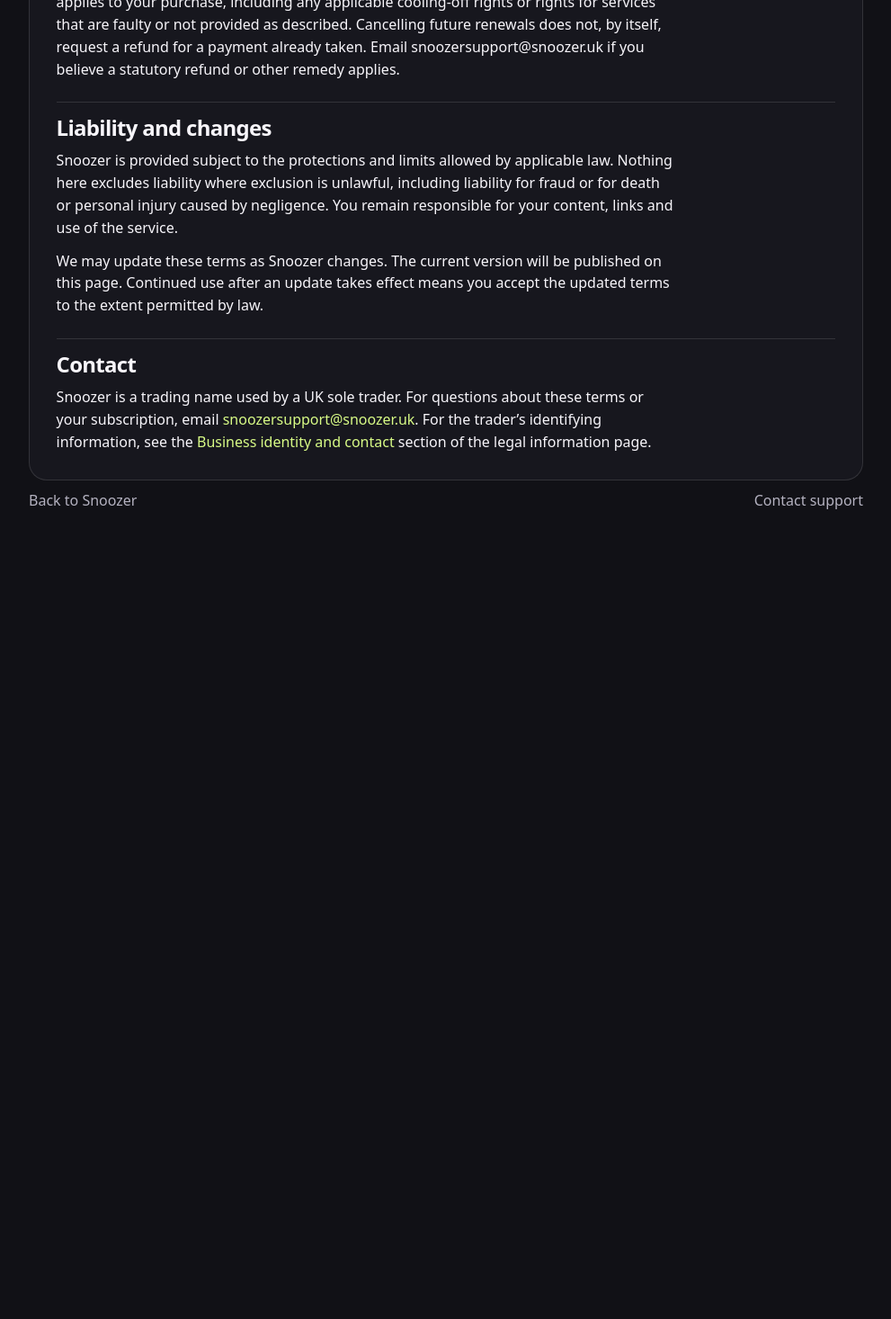
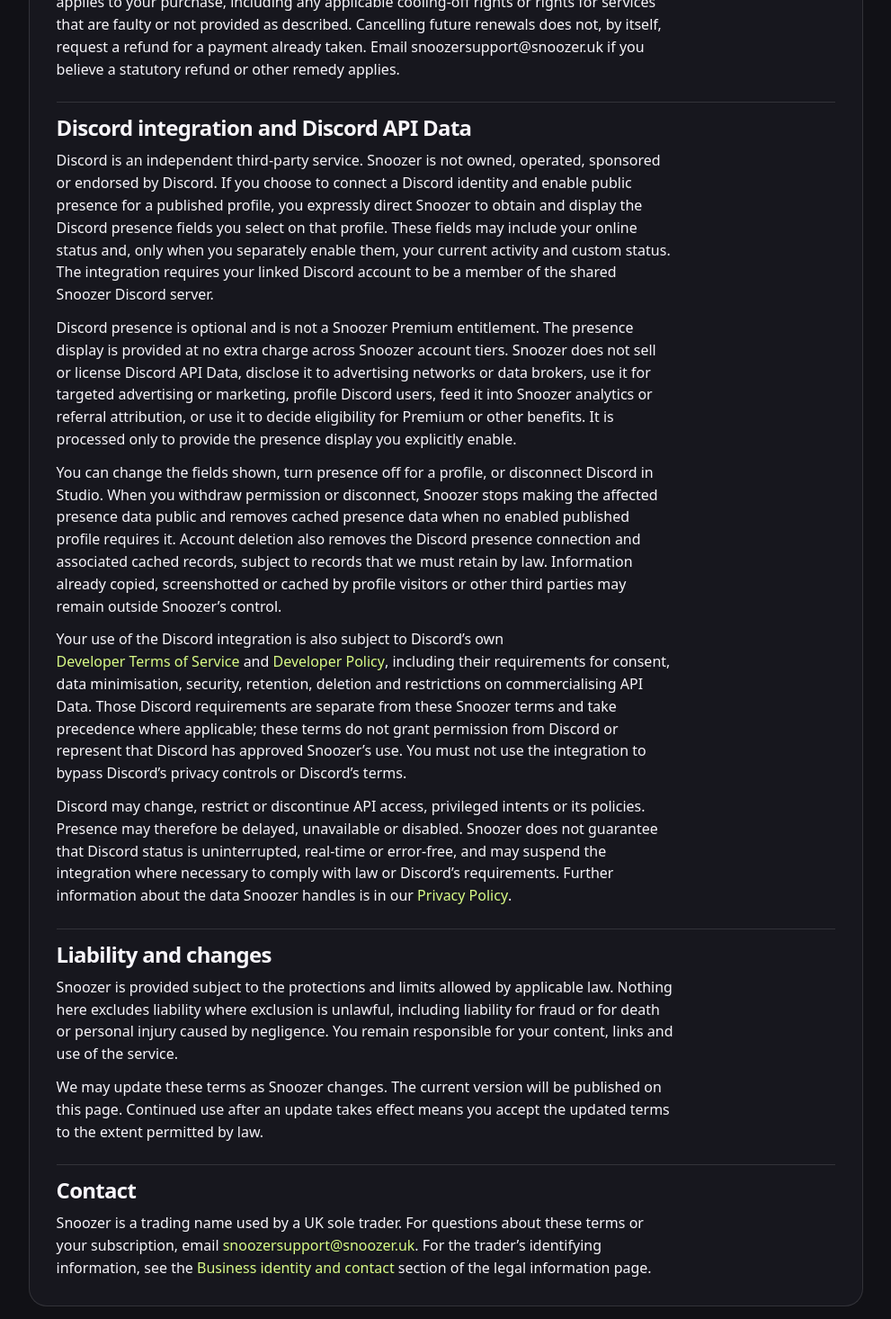
Before and after one commit to Truwty/snoozer-uk, a Next.js app: page /terms in a window 1280 px wide. Shown: the part 1696-3162 px from the top of the page at 90% size, without its empty margins (144-1135 px from the left). Before the commit the page ends 2346 px from the top, so only its background shows below. Built offline with nearby package versions, Linux system fonts and the light colour scheme; no server answers.

Commit message:
legal(discord): add Discord API data terms

```diff
--- a/src/app/terms/page.tsx
+++ b/src/app/terms/page.tsx
@@ -37,6 +37,14 @@ export default function Terms() {
       <p>Snoozer generally does not offer voluntary refunds for subscription charges. This does not remove any refund, remedy or cancellation right you have under the consumer law that applies to your purchase, including any applicable cooling-off rights or rights for services that are faulty or not provided as described. Cancelling future renewals does not, by itself, request a refund for a payment already taken. Email snoozersupport@snoozer.uk if you believe a statutory refund or other remedy applies.</p>
     </section>
     <section className="legal-section stack">
+      <h2>Discord integration and Discord API Data</h2>
+      <p>Discord is an independent third-party service. Snoozer is not owned, operated, sponsored or endorsed by Discord. If you choose to connect a Discord identity and enable public presence for a published profile, you expressly direct Snoozer to obtain and display the Discord presence fields you select on that profile. These fields may include your online status and, only when you separately enable them, your current activity and custom status. The integration requires your linked Discord account to be a member of the shared Snoozer Discord server.</p>
+      <p>Discord presence is optional and is not a Snoozer Premium entitlement. The presence display is provided at no extra charge across Snoozer account tiers. Snoozer does not sell or license Discord API Data, disclose it to advertising networks or data brokers, use it for targeted advertising or marketing, profile Discord users, feed it into Snoozer analytics or referral attribution, or use it to decide eligibility for Premium or other benefits. It is processed only to provide the presence display you explicitly enable.</p>
+      <p>You can change the fields shown, turn presence off for a profile, or disconnect Discord in Studio. When you withdraw permission or disconnect, Snoozer stops making the affected presence data public and removes cached presence data when no enabled published profile requires it. Account deletion also removes the Discord presence connection and associated cached records, subject to records that we must retain by law. Information already copied, screenshotted or cached by profile visitors or other third parties may remain outside Snoozer’s control.</p>
+      <p>Your use of the Discord integration is also subject to Discord’s own <a href="https://support-dev.discord.com/hc/en-us/articles/8562894815383-Discord-Developer-Terms-of-Service" target="_blank" rel="noopener noreferrer">Developer Terms of Service</a> and <a href="https://support-dev.discord.com/hc/en-us/articles/8563934450327-Discord-Developer-Policy" target="_blank" rel="noopener noreferrer">Developer Policy</a>, including their requirements for consent, data minimisation, security, retention, deletion and restrictions on commercialising API Data. Those Discord requirements are separate from these Snoozer terms and take precedence where applicable; these terms do not grant permission from Discord or represent that Discord has approved Snoozer’s use. You must not use the integration to bypass Discord’s privacy controls or Discord’s terms.</p>
+      <p>Discord may change, restrict or discontinue API access, privileged intents or its policies. Presence may therefore be delayed, unavailable or disabled. Snoozer does not guarantee that Discord status is uninterrupted, real-time or error-free, and may suspend the integration where necessary to comply with law or Discord’s requirements. Further information about the data Snoozer handles is in our <Link href="/privacy">Privacy Policy</Link>.</p>
+    </section>
+    <section className="legal-section stack">
       <h2>Liability and changes</h2>
       <p>Snoozer is provided subject to the protections and limits allowed by applicable law. Nothing here excludes liability where exclusion is unlawful, including liability for fraud or for death or personal injury caused by negligence. You remain responsible for your content, links and use of the service.</p>
       <p>We may update these terms as Snoozer changes. The current version will be published on this page. Continued use after an update takes effect means you accept the updated terms to the extent permitted by law.</p>
```
